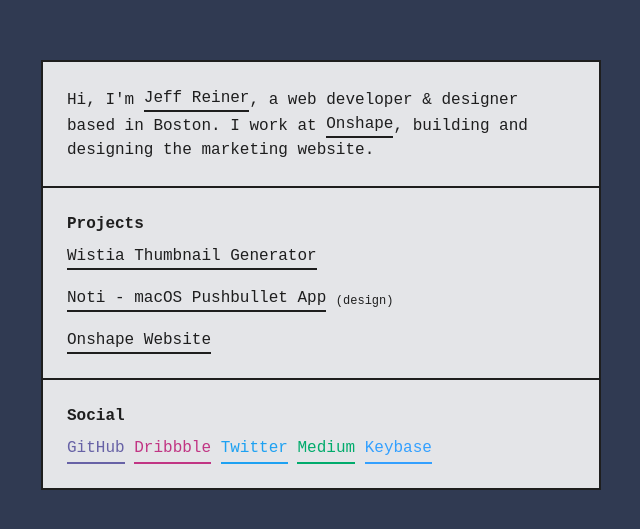
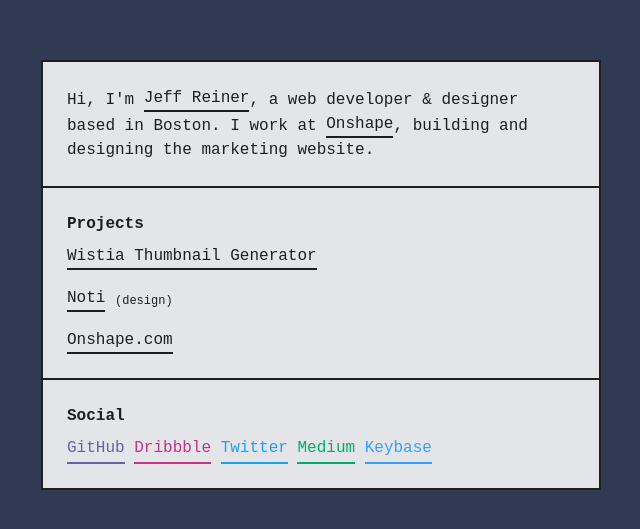
Before and after one commit to mirshko/old-reiner-io, a website: page index.html in a window 1280 px wide. Shown: the part 125-654 px from the top of the page, without its empty margins (319-959 px from the left). Drawn offline with nearby package versions, Linux system fonts and the light colour scheme; files that its build step writes are made by us from their sources; a web font is replaced by a local one.

Commit message:
Update language for projects

```diff
--- a/index.html
+++ b/index.html
@@ -32,8 +32,8 @@
 				<p class="list-header"><strong>Projects</strong></p>
 				<ul>
 					<li><a target="_blank" href="http://thumbnailer.reiner.space">Wistia Thumbnail Generator</a></li>
-					<li><a target="_blank" href="http://noti.center">Noti - macOS Pushbullet App</a> <small>(design)</small></li>
-					<li><a target="_blank" href="http://onshape.com">Onshape Website</a></li>
+					<li><a target="_blank" href="http://noti.center">Noti</a> <small>(design)</small></li>
+					<li><a target="_blank" href="http://onshape.com">Onshape.com</a></li>
 					<!-- <li><a target="_blank" href="http://midwestmachinetech.com">Midwest Machine Tech</a></li> -->
 				</ul>
 			</section>
```
